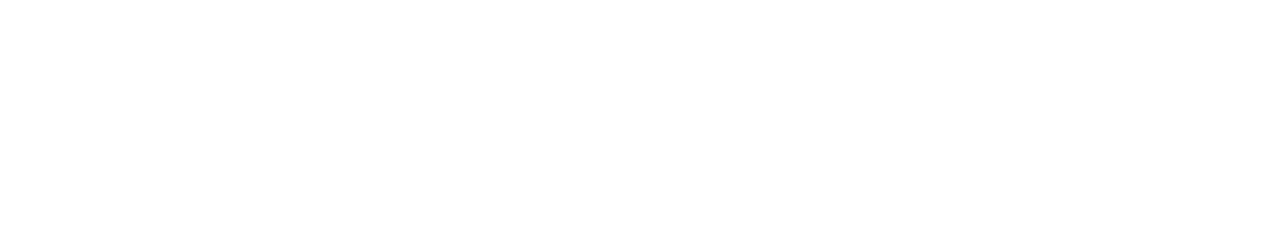
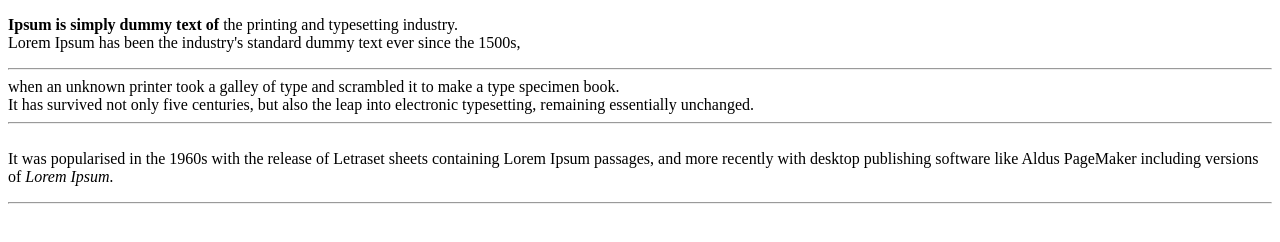
Before and after one commit to GermaniumMo/Web_adv, a plain HTML site: page Lesson2/index.html in a window 1280 px wide. Drawn offline with Linux system fonts and the light colour scheme.

Commit message:
Lesson 3

```diff
--- a/Lesson2/index.html
+++ b/Lesson2/index.html
@@ -1,11 +1,17 @@
 <!DOCTYPE html>
-<html lang="en">
-<head>
-    <meta charset="UTF-8">
-    <meta name="viewport" content="width=device-width, initial-scale=1.0">
-    <title>Document</title>
-</head>
-<body>
-
-</body>
-</html>
+    <html>
+        <head>
+            <title>Lesson 3</title>
+        </head>
+        <body>
+            <!--Hello Orges -->
+            <p><strong>Ipsum is simply</strong> <b>dummy text of </b>the printing and typesetting industry. <br>
+                Lorem Ipsum has been the industry's standard dummy text ever since the 1500s, <hr>
+                when an unknown printer took a galley of type and scrambled it to make a type specimen book.<br>
+                 It has survived not only five centuries, but also the leap into electronic typesetting,
+                 remaining essentially unchanged.<hr> <br>It was popularised in the 1960s with the release of
+                 Letraset sheets containing Lorem Ipsum passages, and more recently with desktop publishing
+                 software like Aldus PageMaker including versions of <i>Lorem Ipsum.</i></p>
+                 <hr>
+        </body>
+    </html>
```
Also changed, not shown: lesson2/index.html (+16 -10 lines).
